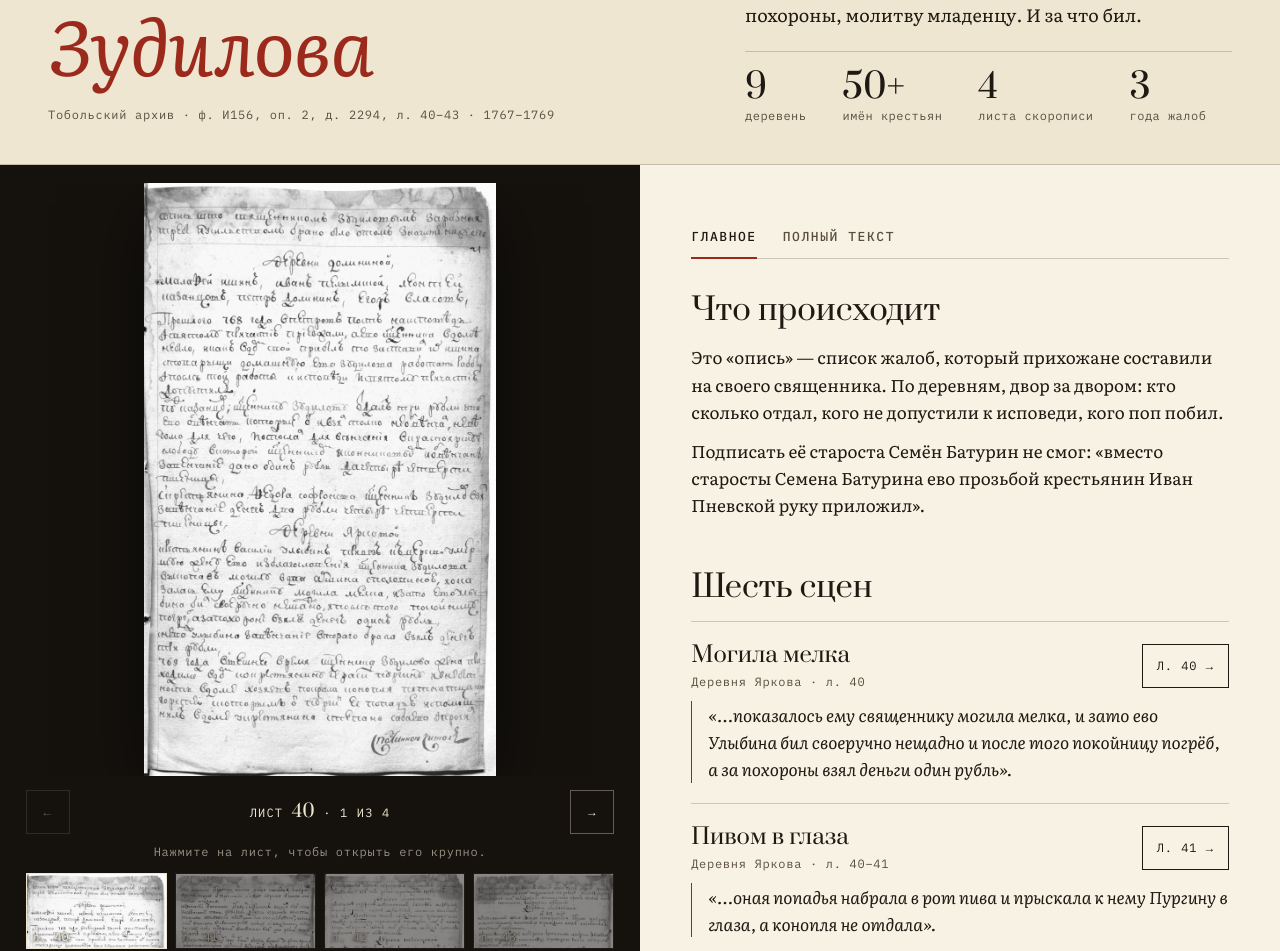
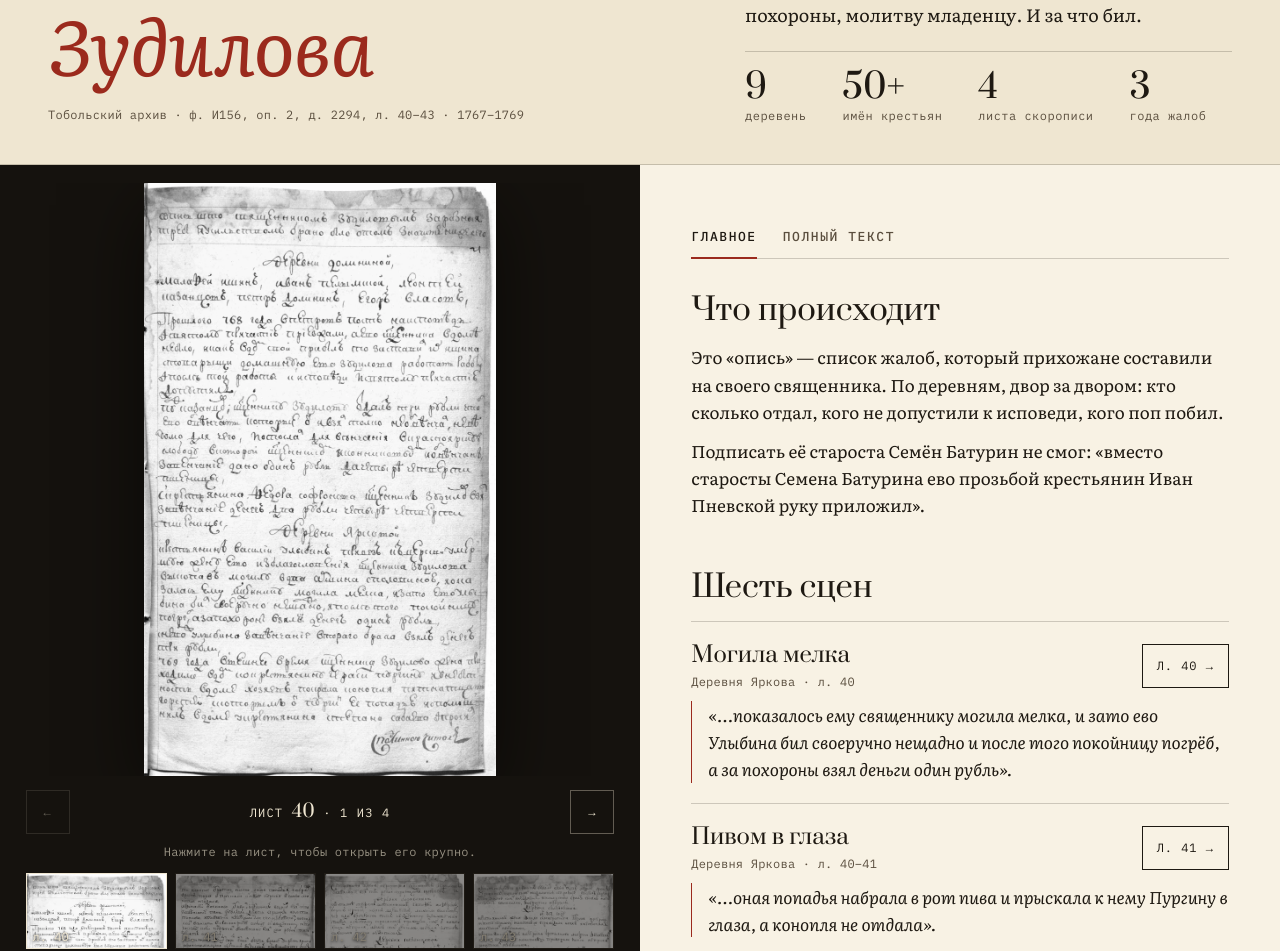
Before and after one commit to Eugene-Kravchenko/istok-redesign, a plain HTML site: page delo-zudilova.html in a window 1280 px wide. Shown: the part 257-1208 px from the top of the page. Drawn offline with Linux system fonts and the light colour scheme.

Commit message:
Читалка: обычная разрядка у строк со строчными буквами
Co-Authored-By: Claude Opus 5.5 <noreply@anthropic.com>

```diff
--- a/delo-zudilova.html
+++ b/delo-zudilova.html
@@ -34,7 +34,7 @@ button,input{font:inherit;color:inherit}
 .z-head h1{font:400 clamp(40px,6vw,86px)/.98 var(--fd);letter-spacing:-.01em}
 .z-head h1 em{font-family:var(--ft);font-style:italic;font-weight:400;color:var(--acc)}
 .z-lead{font-size:clamp(17px,1.4vw,19px);line-height:1.55;max-width:46ch}
-.z-ref{margin-top:16px;font:400 12px/1.5 var(--fl);letter-spacing:.06em;color:var(--dim)}
+.z-ref{margin-top:16px;font:400 12px/1.5 var(--fl);letter-spacing:.02em;color:var(--dim)}
 .z-facts{display:flex;flex-wrap:wrap;gap:12px 36px;margin-top:22px;padding-top:18px;border-top:1px solid var(--line)}
 .z-facts li{font:400 12px/1.35 var(--fl);letter-spacing:.04em;color:var(--dim)}
 .z-facts b{display:block;margin-bottom:4px;font:400 34px/1 var(--fd);letter-spacing:0;color:var(--ink)}
@@ -55,7 +55,7 @@ button,input{font:inherit;color:inherit}
 .z-bar button:hover{background:rgba(239,230,209,.1)}
 .z-bar button:disabled{opacity:.35;cursor:default}
 .z-pn b{font:400 18px/1 var(--fd);letter-spacing:0}
-.z-hint{margin-top:10px;font:400 12px/1.4 var(--fl);letter-spacing:.06em;color:rgba(239,230,209,.6);text-align:center}
+.z-hint{margin-top:10px;font:400 12px/1.4 var(--fl);letter-spacing:.02em;color:rgba(239,230,209,.6);text-align:center}
 .z-thumbs{display:grid;grid-template-columns:repeat(4,1fr);gap:8px;margin-top:12px}
 .z-thumbs button{appearance:none;position:relative;padding:0;border:1px solid transparent;background:#2a241d;cursor:pointer;opacity:.5;transition:opacity .2s,border-color .2s;height:76px;overflow:hidden}
 .z-thumbs button:hover{opacity:.8}
@@ -76,7 +76,7 @@ button,input{font:inherit;color:inherit}
 .z-scenes li{display:grid;grid-template-columns:minmax(0,1fr) auto;gap:6px 18px;align-items:start;padding:20px 0;border-top:1px solid var(--line)}
 .z-scenes li:last-child{border-bottom:1px solid var(--line)}
 .z-scenes h3{font:400 22px/1.2 var(--fd)}
-.z-where{grid-column:1;font:400 12px/1.4 var(--fl);letter-spacing:.06em;color:var(--dim)}
+.z-where{grid-column:1;font:400 12px/1.4 var(--fl);letter-spacing:.02em;color:var(--dim)}
 .z-scenes blockquote{grid-column:1/-1;margin-top:4px;padding-left:16px;border-left:1px solid var(--acc);font-style:italic;color:var(--ink)}
 .z-go{grid-column:2;grid-row:1/3;align-self:center;appearance:none;border:1px solid var(--ink);background:none;min-height:44px;padding:0 14px;cursor:pointer;font:400 12px/1 var(--fl);letter-spacing:.08em;text-transform:uppercase;white-space:nowrap;transition:background .2s,color .2s}
 .z-go:hover{background:var(--ink);color:var(--paper)}
```
